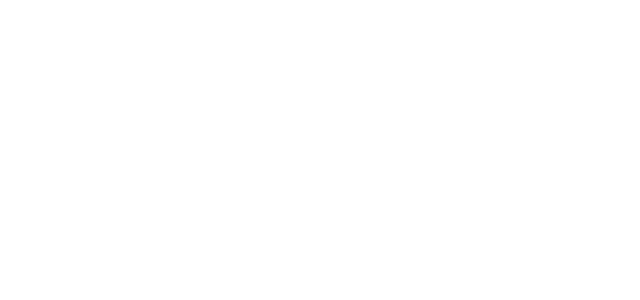
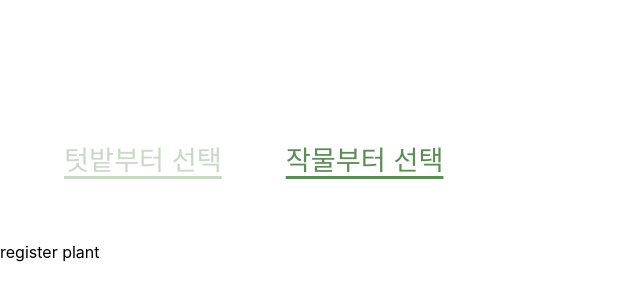
Before and after one commit to iheeya/novice-farmer, a React (Create React App) app in the folder FE/front/: page /register/plant in a window 1280 px wide. Before the commit this address had no page. Shown: the part 182-482 px from the top of the page, without its empty margins (0-640 px from the left). Built offline with nearby package versions, Linux system fonts and the light colour scheme.

Commit message:
feat: 작물 추가 탭 기능
Former-commit-id: 227d63693584e49e3ef8a4081b756e8e7afa9a38

```diff
--- a/FE/front/src/App.tsx
+++ b/FE/front/src/App.tsx
@@ -1,6 +1,8 @@
 import React from "react";
 import { BrowserRouter as Router, Route, Routes } from "react-router-dom";
 import Test from "./pages/test";
+import RegisterGarden from "./pages/registerGarden";
+import RegisterPlant from "./pages/registerPlant";
 
 function Main() {
   return <div>메인페이지</div>;
@@ -12,6 +14,8 @@ function App() {
       <Routes>
         <Route path='/' element={<Main/>}/>
         <Route path="/test" element={<Test />} />
+        <Route path="/register/garden" element={<RegisterGarden />} />
+        <Route path="/register/plant" element={<RegisterPlant />} />
       </Routes>
     </Router>
   );
--- /dev/null
+++ b/FE/front/src/components/RegisterGarden/selectTab.tsx
@@ -0,0 +1,48 @@
+import { useState } from "react";
+import { useNavigate } from "react-router-dom"; // useNavigate import
+import '../../styles/RegisterGarden/selectTab.css'
+
+function SelectTab() {
+    type MenuItem = {
+        name: string;
+        address: string;
+        status: boolean;
+    };
+
+    const menus: MenuItem[] = [
+        {name: '텃밭부터 선택', address: '/register/garden', status: true},
+        {name: '작물부터 선택', address: '/register/plant', status: false}
+    ];
+
+    const [toggle, setToggle] = useState<MenuItem[]>(menus);
+    const navigate = useNavigate();
+
+    // 메뉴 클릭 시 해당 주소로 이동
+    const handleMenuClick = (index: number) => {
+        const updatedMenus = menus.map((menu, idx) => (
+            {
+                ...menu, // 기존 menu 객체의 값을 그대로 복사
+                status: idx===index  // 클릭된 메뉴만 true
+            }
+        ));
+
+        setToggle(updatedMenus)
+        navigate(updatedMenus[index].address)
+    };
+
+    return (
+        <div className='menu'>
+            {menus.map((menu, index) => (
+                <div
+                    key={menu.name}
+                    onClick={() => handleMenuClick(index)}
+                    className={menu.status ? 'active' : 'inactive' }
+                >
+                    {menu.name}
+                </div>
+            ))}
+        </div>
+    );
+}
+
+export default SelectTab;
--- /dev/null
+++ b/FE/front/src/components/RegisterPlant/SelectPlantTab.tsx
@@ -0,0 +1,48 @@
+import { useState } from "react";
+import { useNavigate } from "react-router-dom"; // useNavigate import
+import '../../styles/RegisterPlant/selectPlantTab.css'
+
+function SelectTab() {
+    type MenuItem = {
+        name: string;
+        address: string;
+        status: boolean;
+    };
+
+    const menus: MenuItem[] = [
+        {name: '텃밭부터 선택', address: '/register/garden', status: false},
+        {name: '작물부터 선택', address: '/register/plant', status: true}
+    ];
+
+    const [toggle, setToggle] = useState<MenuItem[]>(menus);
+    const navigate = useNavigate();
+
+    // 메뉴 클릭 시 해당 주소로 이동
+    const handleMenuClick = (index: number) => {
+        const updatedMenus = menus.map((menu, idx) => (
+            {
+                ...menu, // 기존 menu 객체의 값을 그대로 복사
+                status: idx===index  // 클릭된 메뉴만 true
+            }
+        ));
+
+        setToggle(updatedMenus)
+        navigate(updatedMenus[index].address)
+    };
+
+    return (
+        <div className='menu'>
+            {menus.map((menu, index) => (
+                <div
+                    key={menu.name}
+                    onClick={() => handleMenuClick(index)}
+                    className={menu.status ? 'plant-active' : 'plant-inactive' }
+                >
+                    {menu.name}
+                </div>
+            ))}
+        </div>
+    );
+}
+
+export default SelectTab;
--- /dev/null
+++ b/FE/front/src/pages/registerGarden.tsx
@@ -0,0 +1,14 @@
+import SelectTab from "../components/RegisterGarden/selectTab";
+
+
+function RegisterGarden(){
+    return(
+        <>
+          <SelectTab />
+        </>
+
+    )
+}
+
+
+export default RegisterGarden;
--- /dev/null
+++ b/FE/front/src/pages/registerPlant.tsx
@@ -0,0 +1,12 @@
+import SelectTab from "../components/RegisterPlant/SelectPlantTab";
+
+function RegisterPlant(){
+    return(
+        <>
+          <SelectTab />
+          <div>register plant</div>
+        </>
+    )
+}
+
+export default RegisterPlant;
--- a/FE/front/src/services/test.tsx
+++ b/FE/front/src/services/test.tsx
@@ -1,4 +1,4 @@
-import axios from "axios"
+// import axios from "axios"
 
 // api 연결
 
--- /dev/null
+++ b/FE/front/src/styles/RegisterGarden/selectTab.css
@@ -0,0 +1,23 @@
+.menu{
+    font-size: 1.7rem;
+    display: flex;
+    margin-top: 20%;
+}
+
+
+.active{
+  color: #5B8E55;
+  text-decoration: underline;
+  text-decoration-thickness: 0.2rem;
+  text-underline-offset: 0.4rem;
+  margin: 5%
+}
+
+.inactive{
+    color: #5B8E5555;
+    opacity: 33.3;
+    text-decoration: underline;
+    text-decoration-thickness: 0.2rem;
+    text-underline-offset: 0.4rem;
+    margin: 5% 5% 5% 0%
+}
--- /dev/null
+++ b/FE/front/src/styles/RegisterPlant/selectPlantTab.css
@@ -0,0 +1,23 @@
+.menu{
+    font-size: 1.7rem;
+    display: flex;
+    margin-top: 20%;
+}
+
+
+.plant-active{
+  color: #5B8E55;
+  text-decoration: underline;
+  text-decoration-thickness: 0.2rem;
+  text-underline-offset: 0.4rem;
+  margin: 5% 5% 5% 0%
+}
+
+.plant-inactive{
+    color: #5B8E5555;
+    opacity: 33.3;
+    text-decoration: underline;
+    text-decoration-thickness: 0.2rem;
+    text-underline-offset: 0.4rem;
+    margin: 5%
+}
```
